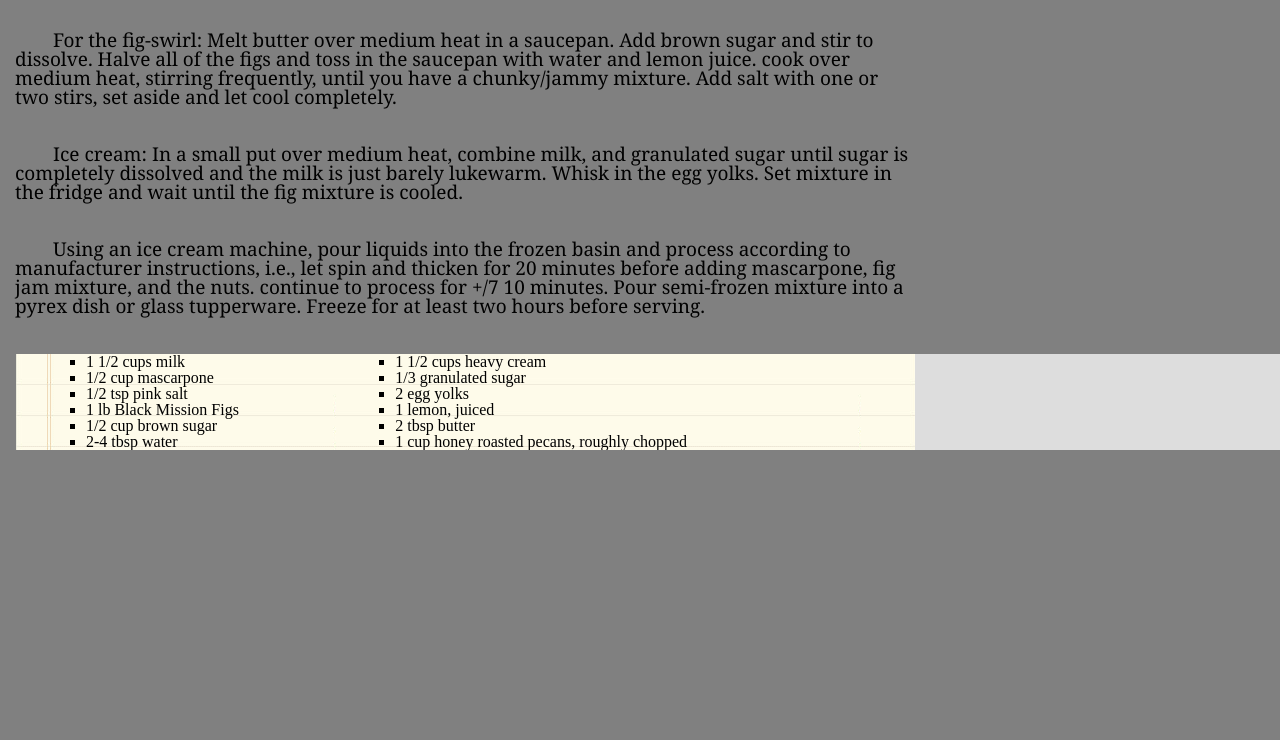
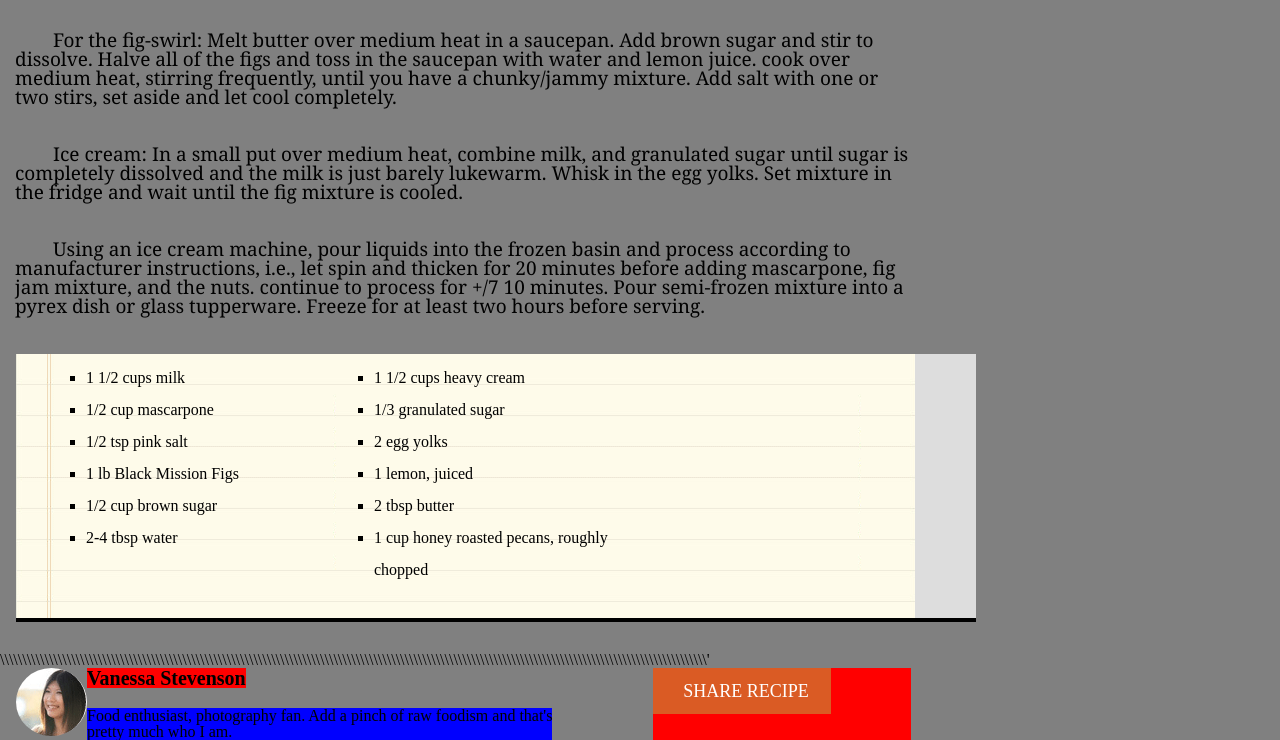
Before and after one commit to jondiquattro/code-302-prework, a plain HTML site: page index.html in a window 1280 px wide. Shown: the part 875-1615 px from the top of the page. Before the commit the page ends 1325 px from the top, so only its background shows below. Drawn offline with Linux system fonts and the light colour scheme; a web font is replaced by a local one.

Commit message:
positioned bottom

```diff
--- a/css/style.css
+++ b/css/style.css
@@ -138,18 +138,75 @@ background: red;
 } */
 
 .instructionCard{
-        background: #ddd;
-        display: grid;
-        grid-template-columns: 30% 30%;
-        background-image: url("/assets/list-bg.png");
-        background-repeat: no-repeat;
+    background: #ddd;
+    display: grid;
+    grid-template-columns: 30% 30%;
+    background-image: url("/assets/list-bg.png");
+    background-repeat: no-repeat;
     margin-left: 16px;
+    border-bottom: 4px solid black;
+    width: 960px;
 }
 #instructionsLeft ul {
     list-style: square;
     margin-left: 70px;
+    margin-top: 16px;
+
 }
 #instructionsRight ul {
     list-style: square;
-    /* margin-left: 70px; */
+    margin-left: 70px;
+    width: 250px;
+    margin-bottom: 40px;
 }
+.instructionCard div ul li{
+margin-bottom: 8px;
+margin-top: 16px;
+/* margin-left: 80px; */
+}
+#instructionsRight ul :last-child{
+    /* background: red; */
+    list-style: none;
+}
+#bottomPiping{
+    margin-top: 30px;
+}
+.bottom{
+    display: grid;
+    grid-template-columns: 71% 28%;
+    width: 920px;
+}
+
+.bottom img{
+    margin-left: 16px;
+    float:left;
+    border-radius: 50%;
+}
+
+.bottom ul :nth-child(1){
+    float: left;
+    background: red;
+    font-weight: bold;
+    font-size: 20px;
+}
+.bottom ul :nth-child(2){
+    float: left;
+    margin-top: 20px;
+    background: blue;
+}
+#bottomRight{
+    /* background: #da5b24; */
+    background: red;
+
+}
+
+#bottomRight p{
+    color: white;
+    font-size: 18px;
+    background: #da5b24;
+    width: 140px;
+    padding-top: 14px;
+    padding-bottom: 14px;
+    padding-left:30px;
+    padding-right: 8px;
+}
--- a/index.html
+++ b/index.html
@@ -44,7 +44,7 @@
         </div>
 
     </div>
-    <p id="piping">\\\\\\\\\\\\\\\\\\\\\\\\\\\\\\\\\\\\\\\\\\\\\\\\\\\\\\\\\\\\\\\\\\\\\\\\\\\\\\\\\\\\\\\\\\\\\\\\\\\\\\\\\\\\\\\\\\\\\\\\\\\\\\\\\\\\\\\\\\\\\\\\\\\\\\\\\\\\\\\\'</p>
+    <p id="piping">\\\\\\\\\\\\\\\\\\\\\\\\\\\\\\\\\\\\\\\\\\\\\\\\\\\\\\\\\\\\\\\\\\\\\\\\\\\\\\\\\\\\\\\\\\\\\\\\\\\\\\\\\\\\\\\\\\\\\\\\\\\\\\\\\\\\\\\\\\\\\\\\\\\\\\\\\\\\\\\'</p>
     <div class="titleBanner">
         <div id="bannerLeft">
             <p>Chocolate Pizza</p>
@@ -89,10 +89,32 @@
                 <li>2 egg yolks</li>
                 <li>1 lemon, juiced</li>
                 <li>2 tbsp butter</li>
-                <li>1 cup honey roasted pecans, roughly chopped</li>
+                <li>1 cup honey roasted pecans, roughly</li>
+                <li>chopped</li>
             </ul>
         </div>
     </div>
+    <p id="bottomPiping">\\\\\\\\\\\\\\\\\\\\\\\\\\\\\\\\\\\\\\\\\\\\\\\\\\\\\\\\\\\\\\\\\\\\\\\\\\\\\\\\\\\\\\\\\\\\\\\\\\\\\\\\\\\\\\\\\\\\\\\\\\\\\\\\\\\\\\\\\\\\\\\\\\\\\\\\\\\\\\\'</p>
+    <div class="bottom">
+        <div id="bottomLeft">
+            <img src="assets/van-pic.png">
+            <ul>
+                <li>
+                    Vanessa Stevenson
+                </li>
+                <li>Food enthusiast, photography fan. Add a pinch of raw foodism and that's<br>
+                    pretty much who I am.</li>
+            </ul>
+        </div>
+        <div id="bottomRight">
+            <p>SHARE RECIPE</p>
+        </div>
+
+
+    </div>
+
+
+
 </body>
 
 </html>
```
